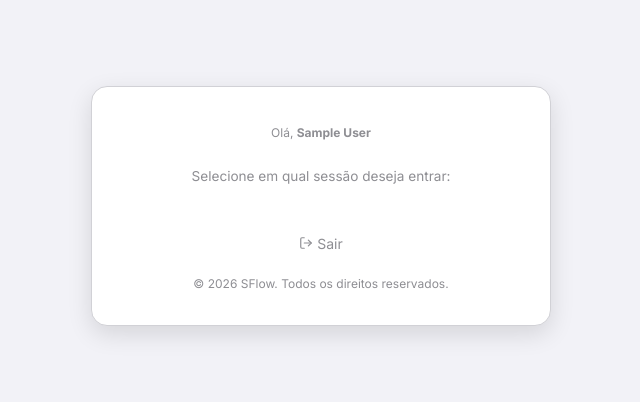
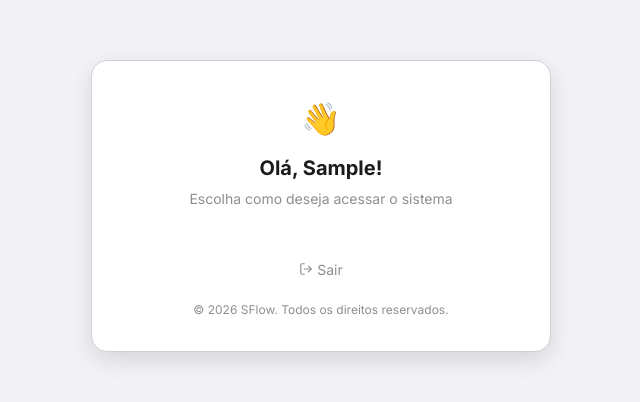
Before and after one commit to iagoschumaker/schumakerflow, a Next.js app: page /select-context in a window 1280 px wide. Shown: the part 194-596 px from the top of the page, without its empty margins (319-959 px from the left). Built offline with nearby package versions, Linux system fonts and the light colour scheme; sample sign-in values are in the browser's storage.

Commit message:
improve: session page visual - wave emoji, first name greeting, cleaner text

```diff
--- a/src/app/select-context/page.tsx
+++ b/src/app/select-context/page.tsx
@@ -98,17 +98,22 @@ export default function SelectContextPage() {
     return (
         <div className="login-container">
             <div className="login-card" style={{ maxWidth: 460 }}>
-                <div className="login-logo">
-                    <p style={{ marginTop: 4 }}>Olá, <strong>{userName}</strong></p>
-                </div>
-
-                <div style={{
-                    fontSize: '0.85rem',
-                    color: 'var(--color-text-muted)',
-                    textAlign: 'center',
-                    marginBottom: 'var(--space-5)',
-                }}>
-                    Selecione em qual sessão deseja entrar:
+                <div style={{ textAlign: 'center', marginBottom: 'var(--space-6)' }}>
+                    <div style={{ fontSize: '2rem', marginBottom: 'var(--space-2)' }}>👋</div>
+                    <h1 style={{
+                        fontSize: 'var(--font-size-xl)',
+                        fontWeight: 700,
+                        color: 'var(--color-text)',
+                        marginBottom: 'var(--space-1)',
+                    }}>
+                        Olá, {userName.split(' ')[0]}!
+                    </h1>
+                    <p style={{
+                        fontSize: 'var(--font-size-sm)',
+                        color: 'var(--color-text-muted)',
+                    }}>
+                        Escolha como deseja acessar o sistema
+                    </p>
                 </div>
 
                 <div style={{ display: 'flex', flexDirection: 'column', gap: 'var(--space-3)' }}>
```
